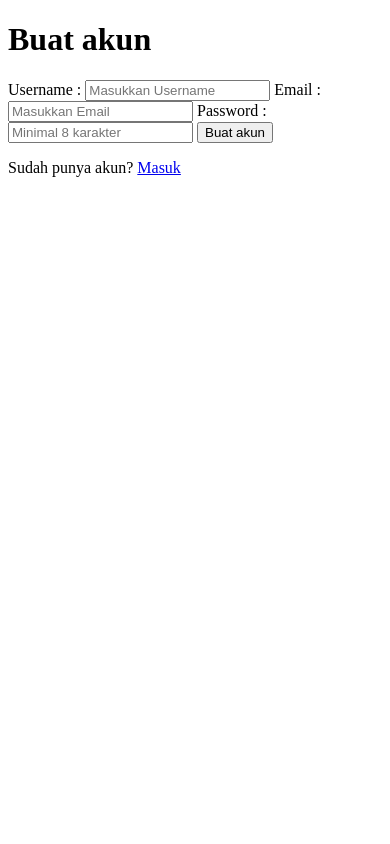
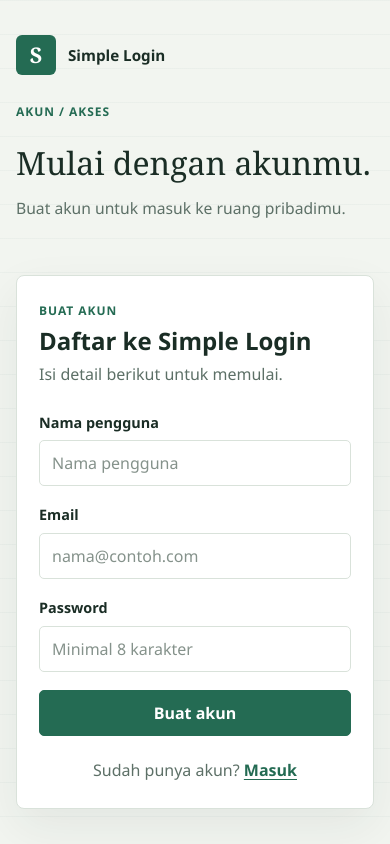
Before and after one commit to LetnanGM/php-login-page-simple, a PHP site: page /register.php in a window 390 px wide. Run offline with PHP 8.4, Linux system fonts and the light colour scheme; data comes from the database, SQL or seed files in the repository.

Commit message:
update: new frontend design

```diff
--- /dev/null
+++ b/src/app/public/app.css
@@ -0,0 +1,313 @@
+:root {
+    color-scheme: light;
+    --canvas: #f2f5f0;
+    --surface: #ffffff;
+    --ink: #1a2d25;
+    --muted: #5d7067;
+    --line: #d9e2da;
+    --brand: #246b53;
+    --brand-hover: #194f3d;
+    --accent: #d27653;
+    --danger-ink: #922f24;
+    --danger-bg: #fff2ee;
+    --danger-line: #f0c9be;
+    --radius: 8px;
+    --content-width: 1080px;
+}
+
+* {
+    box-sizing: border-box;
+}
+
+body {
+    min-width: 320px;
+    min-height: 100vh;
+    margin: 0;
+    background: var(--canvas);
+    background-image: linear-gradient(to bottom, rgb(36 107 83 / 4%) 1px, transparent 1px);
+    background-size: 100% 34px;
+    color: var(--ink);
+    font-family: "Avenir Next", "Segoe UI", sans-serif;
+    line-height: 1.5;
+}
+
+a {
+    color: var(--brand);
+    font-weight: 650;
+    text-underline-offset: 3px;
+}
+
+a:hover {
+    color: var(--brand-hover);
+}
+
+a:focus-visible,
+button:focus-visible,
+input:focus-visible {
+    outline: 3px solid #e2a17f;
+    outline-offset: 3px;
+}
+
+.auth-layout {
+    display: grid;
+    grid-template-columns: minmax(0, 1fr) minmax(320px, 420px);
+    align-items: center;
+    gap: 72px;
+    width: min(100% - 48px, var(--content-width));
+    min-height: 100vh;
+    margin: 0 auto;
+    padding: 56px 0;
+}
+
+.auth-intro {
+    max-width: 460px;
+}
+
+.brand {
+    display: inline-flex;
+    align-items: center;
+    gap: 12px;
+    color: var(--ink);
+    font-size: 0.95rem;
+    font-weight: 750;
+    text-decoration: none;
+}
+
+.brand-mark {
+    display: grid;
+    width: 40px;
+    aspect-ratio: 1;
+    place-items: center;
+    border-radius: 6px;
+    background: var(--brand);
+    color: #fff;
+    font-family: Georgia, "Times New Roman", serif;
+    font-size: 1.35rem;
+}
+
+.eyebrow {
+    margin: 0 0 12px;
+    color: var(--brand);
+    font-size: 0.75rem;
+    font-weight: 750;
+    letter-spacing: 0.08em;
+    text-transform: uppercase;
+}
+
+.auth-intro .eyebrow {
+    margin-top: 48px;
+}
+
+.auth-intro h1,
+.dashboard-content h1 {
+    margin: 30px 0 14px;
+    font-family: Georgia, "Times New Roman", serif;
+    font-size: 2.6rem;
+    font-weight: 500;
+    line-height: 1.12;
+}
+
+.intro-copy {
+    max-width: 390px;
+    color: var(--muted);
+    font-size: 1.05rem;
+}
+
+.auth-panel {
+    padding: 36px;
+    border: 1px solid var(--line);
+    border-radius: var(--radius);
+    background: var(--surface);
+    box-shadow: 0 18px 48px rgb(26 45 37 / 7%);
+}
+
+.panel-heading {
+    margin-bottom: 26px;
+}
+
+.panel-heading .eyebrow {
+    margin-bottom: 6px;
+}
+
+.panel-heading h2 {
+    margin: 0 0 6px;
+    font-size: 1.5rem;
+    line-height: 1.25;
+}
+
+.panel-heading p:last-child {
+    margin: 0;
+    color: var(--muted);
+}
+
+.form-field {
+    display: grid;
+    gap: 7px;
+    margin-bottom: 18px;
+}
+
+.form-field label {
+    font-size: 0.9rem;
+    font-weight: 650;
+}
+
+.form-field input {
+    width: 100%;
+    min-height: 46px;
+    padding: 10px 12px;
+    border: 1px solid var(--line);
+    border-radius: 5px;
+    background: #fff;
+    color: var(--ink);
+    font: inherit;
+}
+
+.form-field input::placeholder {
+    color: #85928b;
+}
+
+.form-field input:focus {
+    border-color: var(--brand);
+    outline: 2px solid rgb(36 107 83 / 16%);
+    outline-offset: 1px;
+}
+
+.button {
+    display: inline-flex;
+    min-height: 46px;
+    align-items: center;
+    justify-content: center;
+    padding: 10px 18px;
+    border: 1px solid var(--brand);
+    border-radius: 5px;
+    background: var(--brand);
+    color: #fff;
+    cursor: pointer;
+    font: inherit;
+    font-weight: 700;
+    text-decoration: none;
+}
+
+.button:hover {
+    border-color: var(--brand-hover);
+    background: var(--brand-hover);
+    color: #fff;
+}
+
+.button--full {
+    width: 100%;
+}
+
+.button--secondary {
+    border-color: var(--line);
+    background: var(--surface);
+    color: var(--ink);
+}
+
+.button--secondary:hover {
+    border-color: var(--ink);
+    background: var(--ink);
+}
+
+.form-error {
+    margin: 0 0 20px;
+    padding: 12px 14px;
+    border: 1px solid var(--danger-line);
+    border-radius: 5px;
+    background: var(--danger-bg);
+    color: var(--danger-ink);
+}
+
+.form-error p {
+    margin: 0;
+}
+
+.form-error details {
+    margin-top: 8px;
+}
+
+.form-error pre {
+    max-width: 100%;
+    overflow: auto;
+    white-space: pre-wrap;
+    overflow-wrap: anywhere;
+}
+
+.form-footer {
+    margin: 22px 0 0;
+    color: var(--muted);
+    text-align: center;
+}
+
+.dashboard-shell {
+    width: min(100% - 48px, var(--content-width));
+    margin: 0 auto;
+    padding: 28px 0;
+}
+
+.dashboard-header {
+    display: flex;
+    align-items: center;
+    justify-content: space-between;
+    gap: 20px;
+    padding-bottom: 20px;
+    border-bottom: 1px solid var(--line);
+}
+
+.dashboard-content {
+    max-width: 720px;
+    padding: 72px 0;
+}
+
+.dashboard-content h1 {
+    margin-top: 8px;
+}
+
+.dashboard-content p:last-of-type {
+    margin-bottom: 26px;
+    color: var(--muted);
+}
+
+@media (max-width: 760px) {
+    .auth-layout {
+        grid-template-columns: 1fr;
+        justify-items: center;
+        gap: 32px;
+        width: min(100% - 32px, 460px);
+        padding: 32px 0;
+    }
+
+    .auth-intro {
+        width: 100%;
+    }
+
+    .auth-intro h1 {
+        margin-top: 24px;
+        font-size: 2rem;
+    }
+
+    .auth-intro .eyebrow {
+        margin-top: 28px;
+    }
+
+    .intro-copy {
+        font-size: 0.98rem;
+    }
+
+    .auth-panel {
+        width: 100%;
+        padding: 26px 22px;
+    }
+
+    .dashboard-shell {
+        width: min(100% - 32px, var(--content-width));
+    }
+
+    .dashboard-content {
+        padding: 48px 0;
+    }
+
+    .dashboard-content h1 {
+        font-size: 2rem;
+    }
+}
--- a/src/app/public/register.php
+++ b/src/app/public/register.php
@@ -30,17 +30,35 @@ try {
 }
 ?>
 
-<!DOCTYPE html>
+
+<!doctype html>
 <html lang="id">
 <head>
-    <meta charset="UTF-8">
-    <meta name="viewport" content="width=device-width, initial-scale=1.0">
-    <title>Daftar</title>
+    <meta charset="utf-8">
+    <meta name="viewport" content="width=device-width, initial-scale=1">
+    <meta name="theme-color" content="#f2f5f0">
+    <title>Daftar | Simple Login</title>
+    <link rel="stylesheet" href="/app.css">
 </head>
 <body>
-    <h1>Buat akun</h1>
+    <main class="auth-layout">
+        <section class="auth-intro" aria-labelledby="intro-title">
+            <a class="brand" href="/index.php">
+                <span class="brand-mark" aria-hidden="true">S</span>
+                <span>Simple Login</span>
+            </a>
+            <p class="eyebrow">AKUN / AKSES</p>
+            <h1 id="intro-title">Mulai dengan akunmu.</h1>
+            <p class="intro-copy">Buat akun untuk masuk ke ruang pribadimu.</p>
+        </section>
+        <section class="auth-panel" aria-labelledby="form-title">
+            <header class="panel-heading">
+                <p class="eyebrow">BUAT AKUN</p>
+                <h2 id="form-title">Daftar ke Simple Login</h2>
+                <p>Isi detail berikut untuk memulai.</p>
+            </header>
             <?php if ($error !== null): ?>
-        <div role="alert">
+                <div class="form-error" role="alert" aria-live="polite">
                     <p><?= htmlspecialchars($error, ENT_QUOTES, 'UTF-8') ?></p>
                     <?php if ($debugError !== null): ?>
                         <details>
@@ -51,15 +69,22 @@ try {
                 </div>
             <?php endif; ?>
             <form method="POST">
-        <label for="username">Username : </label>
-        <input id="username" type="text" name="username" placeholder="Masukkan Username" value="<?= htmlspecialchars($_POST["username"] ?? '', ENT_QUOTES, 'UTF-8') ?>" required>
-        <label for="email">Email : </label>
-        <input id="email" type="email" name="email" placeholder="Masukkan Email" value="<?= htmlspecialchars($_POST["email"] ?? '', ENT_QUOTES, 'UTF-8') ?>" required>
-        <label for="password">Password : </label>
-        <input id="password" type="password" name="password" placeholder="Minimal 8 karakter" minlength="8" required>
-
-        <button type="submit">Buat akun</button>
+                <div class="form-field">
+                    <label for="username">Nama pengguna</label>
+                    <input id="username" type="text" name="username" autocomplete="username" placeholder="Nama pengguna" value="<?= htmlspecialchars($_POST["username"] ?? '', ENT_QUOTES, 'UTF-8') ?>" required>
+                </div>
+                <div class="form-field">
+                    <label for="email">Email</label>
+                    <input id="email" type="email" name="email" autocomplete="email" placeholder="nama@contoh.com" value="<?= htmlspecialchars($_POST["email"] ?? '', ENT_QUOTES, 'UTF-8') ?>" required>
+                </div>
+                <div class="form-field">
+                    <label for="password">Password</label>
+                    <input id="password" type="password" name="password" autocomplete="new-password" minlength="8" placeholder="Minimal 8 karakter" required>
+                </div>
+                <button class="button button--full" type="submit">Buat akun</button>
             </form>
-    <p>Sudah punya akun? <a href="/index.php">Masuk</a></p>
+            <p class="form-footer">Sudah punya akun? <a href="/index.php">Masuk</a></p>
+        </section>
+    </main>
 </body>
 </html>
```
Also changed, not shown: src/app/public/dashboard.php (+24 -10 lines), src/app/public/index.php (+35 -13 lines). Lines whose indentation alone changed are shown as unchanged.
